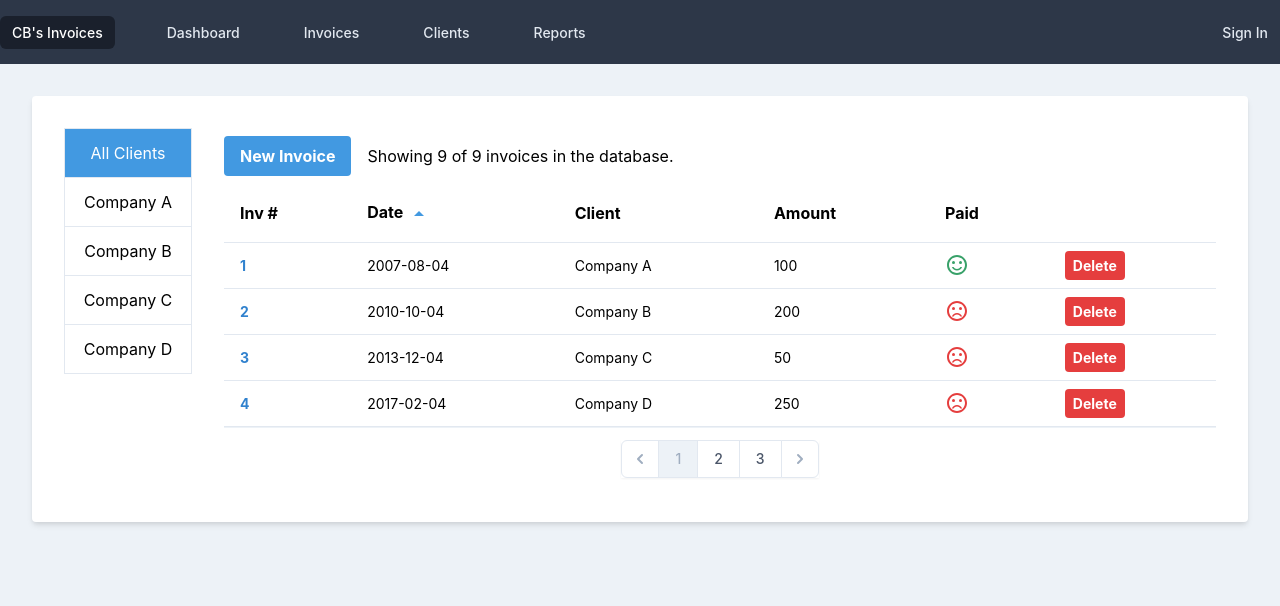
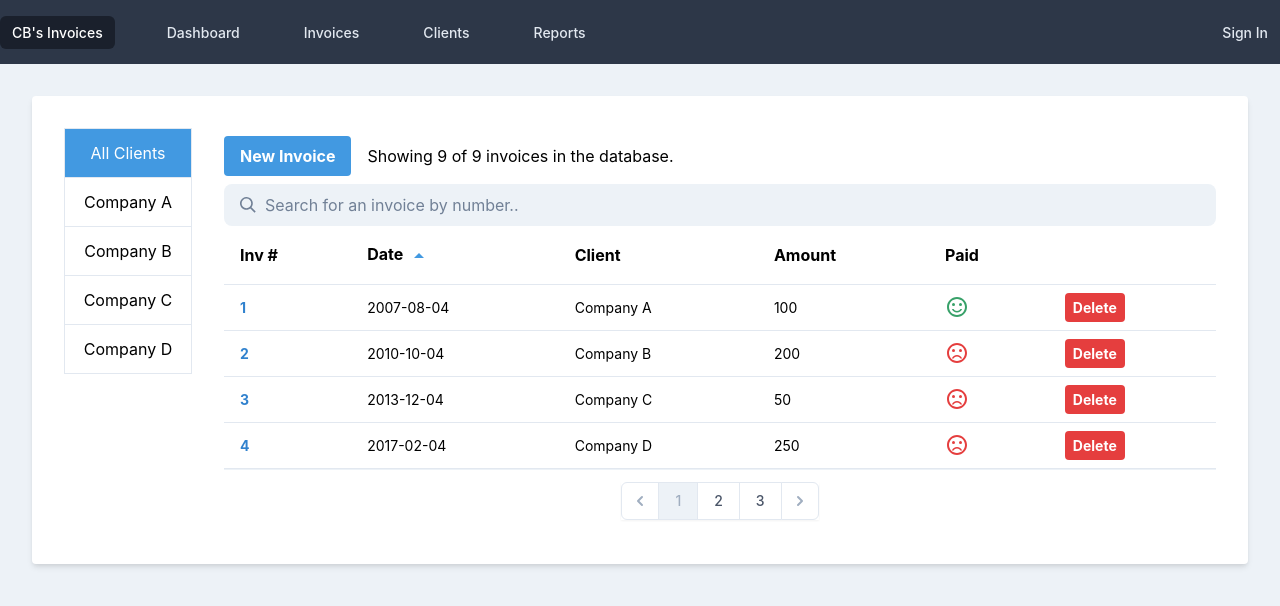
Before and after one commit to zc0rp10/React_Cbs_Invoices, a React (Create React App) app: page / in a window 1280 px wide. Shown: the top 606 px of the page. Built offline with nearby package versions, Linux system fonts and the light colour scheme.

Commit message:
Added SearchBox Compo. and search functinality

```diff
--- a/src/components/Invoices.js
+++ b/src/components/Invoices.js
@@ -6,6 +6,7 @@ import _ from "lodash";
 import InvoiceTable from "./InvoiceTable";
 import Pagination from "./common/Pagination";
 import ListGroup from "./common/ListGroup";
+import SearchBox from "./common/SearchBox";
 
 //Utils
 import { paginate } from "../utils/paginate";
@@ -25,6 +26,7 @@ const Invoices = () => {
     name: "All Clients",
   });
   const [columnSort, setColumnSort] = useState({ path: "date", order: "asc" });
+  const [searchQuery, setSearchQuery] = useState(""); //Will take a number, had to initialize with something otherwise React complained about chaning uncontrolled/controlled input. Had to iniate with empty string, cuz if I did with anumber it would overwite placeholder.
 
   const totalCount = invoices.length;
 
@@ -36,7 +38,7 @@ const Invoices = () => {
   }, []);
 
   function handleDelete(invoice) {
-    deleteInvoice(invoice._id)
+    deleteInvoice(invoice._id);
     setInvoices(prevState => prevState.filter(inv => inv._id !== invoice._id));
   }
 
@@ -45,6 +47,7 @@ const Invoices = () => {
   }
 
   function handleClientSelect(client) {
+    setSearchQuery("");
     setSelectedClient(client);
     setCurrentPage(1);
   }
@@ -65,11 +68,23 @@ const Invoices = () => {
     setInvoices(updatedInvoices);
   }
 
+  function handleSearch(query) {
+    setCurrentPage(1);
+    setSelectedClient({
+      _id: "",
+      name: "All Clients",
+    });
+    setSearchQuery(query);
+  }
+
   function getPaginatedData() {
-    const filteredInvoices =
-      selectedClient && selectedClient._id
-        ? invoices.filter(inv => inv.clientId === selectedClient._id)
-        : invoices;
+    let filteredInvoices = invoices;
+
+    if (searchQuery) {
+      filteredInvoices = invoices.filter(inv => inv.invNbr.toString().includes(searchQuery));
+    } else if (selectedClient && selectedClient._id) {
+      filteredInvoices = invoices.filter(inv => inv.clientId === selectedClient._id);
+    }
 
     const sortedInvoices = _.orderBy(filteredInvoices, [columnSort.path], [columnSort.order]);
 
@@ -86,13 +101,16 @@ const Invoices = () => {
       <ListGroup items={clients} selectedItem={selectedClient} onItemSelect={handleClientSelect} />
       <div className="w-full pl-8">
         <div className="">
-          <Link to={`/invoices/new`}>
+          <Link to={"/invoices/new"}>
             <button className="btn btn-primary inline-block">New Invoice</button>
           </Link>
           <p className="px-4 py-4 inline-block">
             Showing {count} of {totalCount} invoices in the database.
           </p>
         </div>
+
+        <SearchBox value={searchQuery} onChange={handleSearch} />
+
         <InvoiceTable
           paginatedInvoices={data}
           columnSort={columnSort}
--- /dev/null
+++ b/src/components/common/SearchBox.js
@@ -0,0 +1,33 @@
+import React from "react";
+import PropTypes from "prop-types";
+
+const SearchBox = ({ value, onChange }) => {
+  return (
+    <div className="relative w-full">
+      <input
+        type="search"
+        name="query"
+        className="transition-colors duration-100 ease-in-out focus:outline-none border border-transparent focus:bg-white focus:border-gray-300 placeholder-gray-600 rounded-lg bg-gray-200 py-2 pr-4 pl-10 block w-full appearance-none leading-normal ds-input"
+        placeholder="Search for an invoice by number.."
+        value={value}
+        onChange={e => onChange(e.currentTarget.value)}
+      />
+      <div className="pointer-events-none absolute inset-y-0 left-10 pl-4 flex items-center">
+        <svg
+          className="fill-current pointer-events-none text-gray-600 w-4 h-4"
+          xmlns="http://www.w3.org/2000/svg"
+          viewBox="0 0 20 20"
+        >
+          <path d="M12.9 14.32a8 8 0 1 1 1.41-1.41l5.35 5.33-1.42 1.42-5.33-5.34zM8 14A6 6 0 1 0 8 2a6 6 0 0 0 0 12z"></path>
+        </svg>
+      </div>
+    </div>
+  );
+};
+
+SearchBox.propTypes = {
+  value: PropTypes.oneOfType([PropTypes.number, PropTypes.string]).isRequired,
+  onChange: PropTypes.func.isRequired,
+};
+
+export default SearchBox;
```
